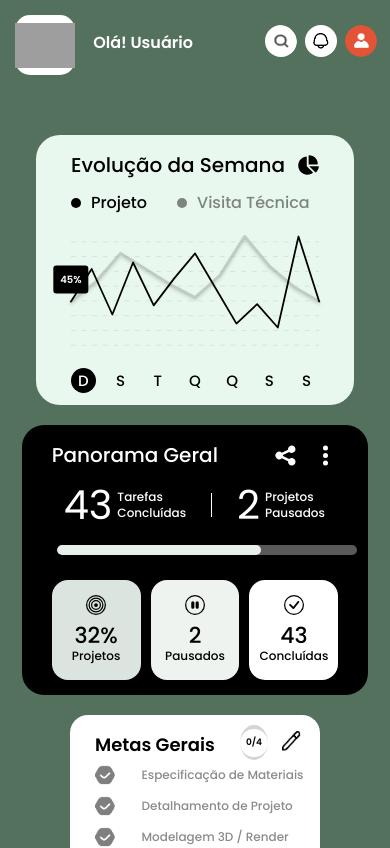
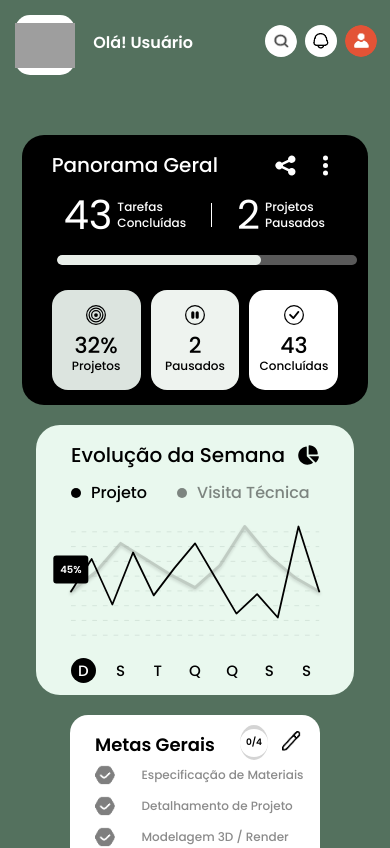
Before and after one commit to KROOQOFC/Front-End-KROOQ, a React (Vite) app in the folder krooq/: page /CentralProfissional in a window 390 px wide. Shown: the top 848 px of the page. Built offline with nearby package versions, Linux system fonts and the light colour scheme; no server answers; grey boxes are pictures that could not be loaded.

Commit message:
Ajuste de ordem dos componentes na central do

```diff
--- a/krooq/src/pages/CentralProfissional/CentralProfissional.css
+++ b/krooq/src/pages/CentralProfissional/CentralProfissional.css
@@ -100,16 +100,16 @@
     width: auto;
   }
 
-  /* 1 - Evolução da Semana */
+  /* 2 - Evolução da Semana */
   .AreaEvolucaoSemana {
-    order: 1;
+    order: 2;
     display: flex;
     justify-content: center;
   }
 
-  /* 2 - Panorama Geral */
+  /* 1 - Panorama Geral */
   .AreaPanoramaGeral {
-    order: 2;
+    order: 1;
     display: flex;
     justify-content: center;
   }
```
